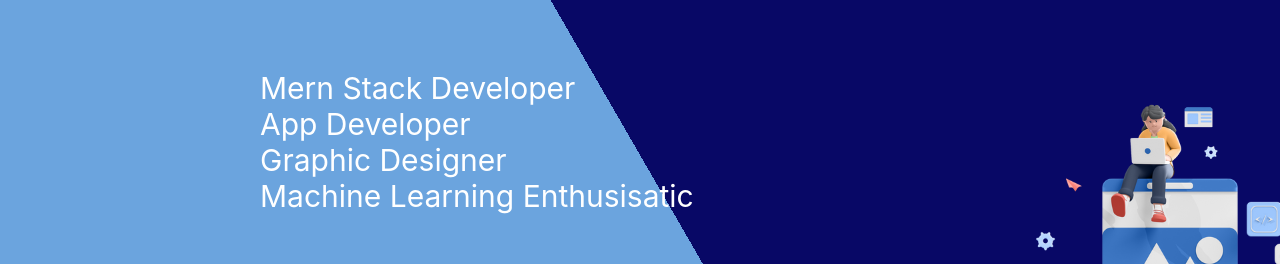
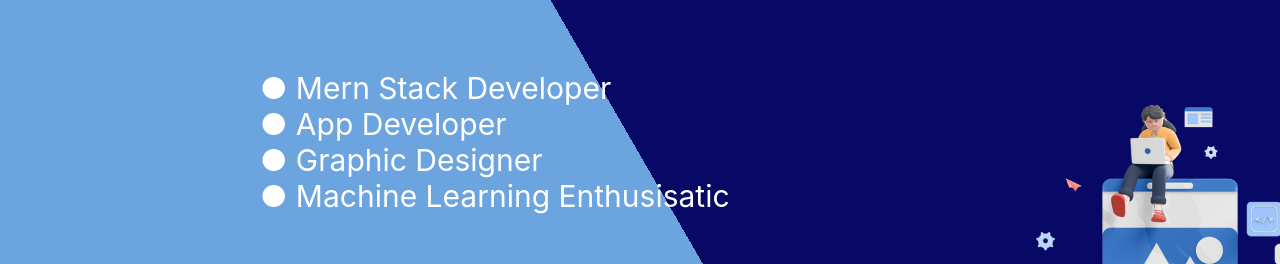
Before and after one commit to harshitjain156/my_portfollio, a React (Create React App) app in the folder myportfolio/: page /skills in a window 1280 px wide. Shown: the part 184-448 px from the top of the page. Built offline with nearby package versions, Linux system fonts and the light colour scheme.

Commit message:
added Bullets

```diff
--- a/myportfolio/src/component/Skills.jsx
+++ b/myportfolio/src/component/Skills.jsx
@@ -12,16 +12,16 @@ const Skills = () => {
       <div className="cont">
       <ul>
       <li>
-        Mern Stack Developer
+       {'\u25CF'} Mern Stack Developer
       </li>
       <li>
-        App Developer
+      {'\u25CF'} App Developer
       </li>
       <li>
-        Graphic Designer
+      {'\u25CF'} Graphic Designer
       </li>
       <li>
-      Machine Learning Enthusisatic
+     {'\u25CF'} Machine Learning Enthusisatic
       </li>
       </ul>
       </div>
```
Also changed, not shown: 1 other file (tests, documents, lock files or other folders).
